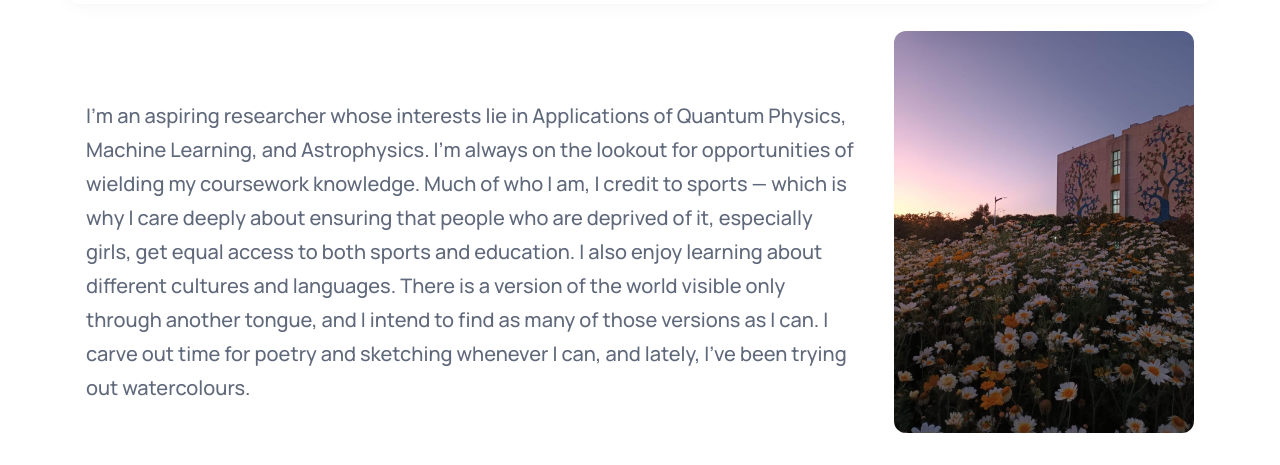
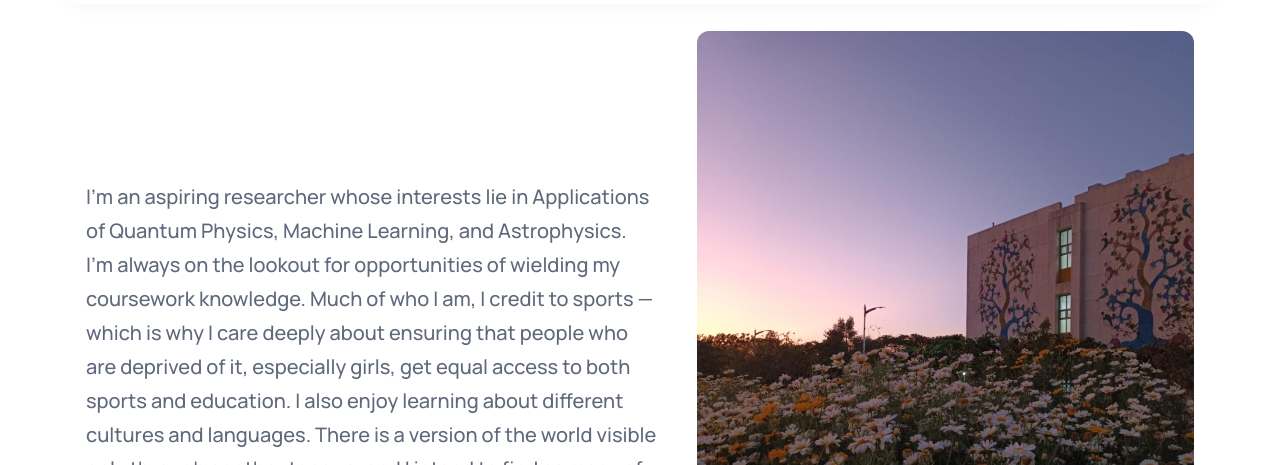
Before and after one commit to Naini-Diwan/Hello-Naini, a plain HTML site: page about.html in a window 1280 px wide. Shown: the part 129-594 px from the top of the page. Drawn offline with nearby package versions, Linux system fonts and the light colour scheme; files whose address does not match are found by name.

Commit message:
Change flex property for about-image class

```diff
--- a/assets/css/style.css
+++ b/assets/css/style.css
@@ -456,7 +456,7 @@ body.nav-active { overflow: hidden; }
 }
 
 .about-layout .about-image {
-  flex: 0 0 300px;
+  flex: 0 0 auto;
 }
 
 .about-layout .about-image img {
```
